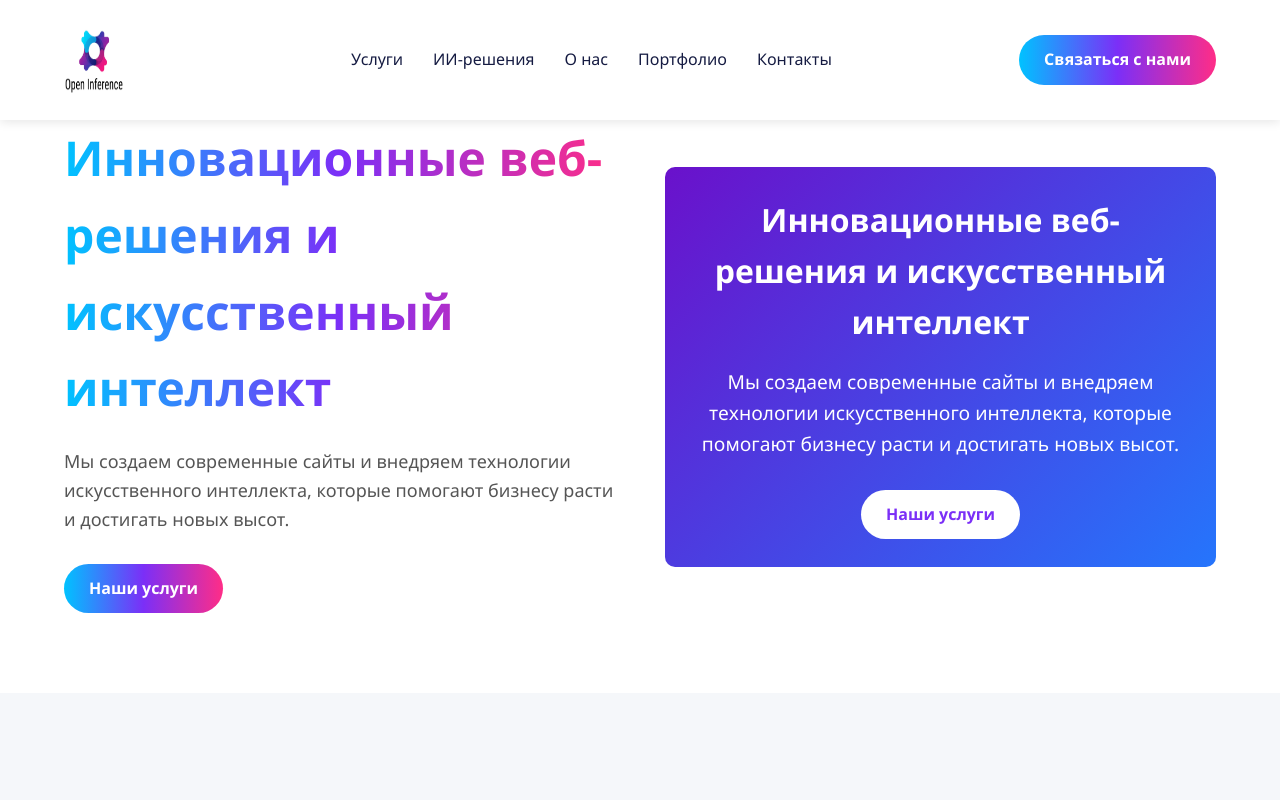
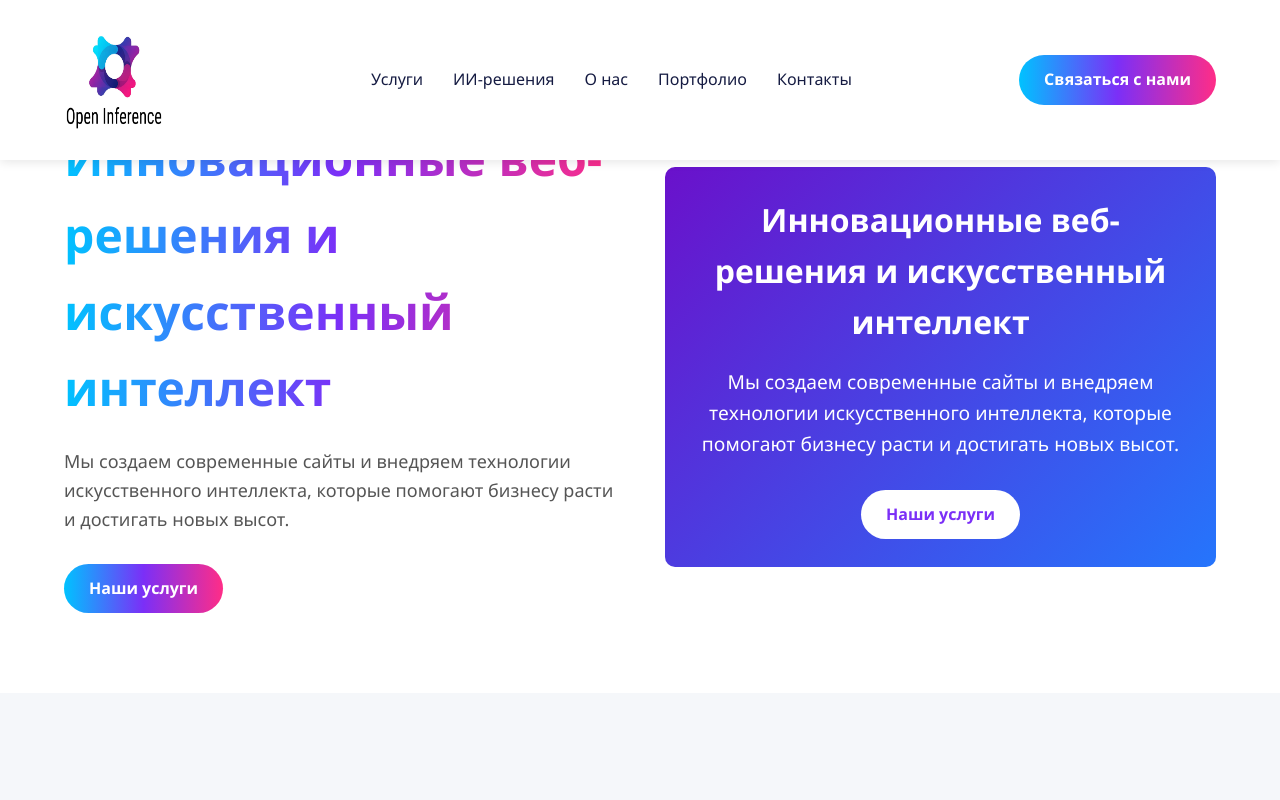
Before and after one commit to mr-ceri-mrum/OpenInferenceV2, a React (Create React App) app: page / in a window 1280 px wide. Shown: the top 800 px of the page. Built offline with nearby package versions, Linux system fonts and the light colour scheme; a web font is replaced by a local one.

Commit message:
Increased logo size in Header.js

```diff
--- a/src/components/layout/Header.js
+++ b/src/components/layout/Header.js
@@ -29,8 +29,8 @@ const LogoWrapper = styled(Link)`
 `;
 
 const LogoImage = styled.img`
-  width: 60px;
-  height: 80px;
+  width: 100px;
+  height: 120px;
   margin-right: 10px;
 `;
 
```
